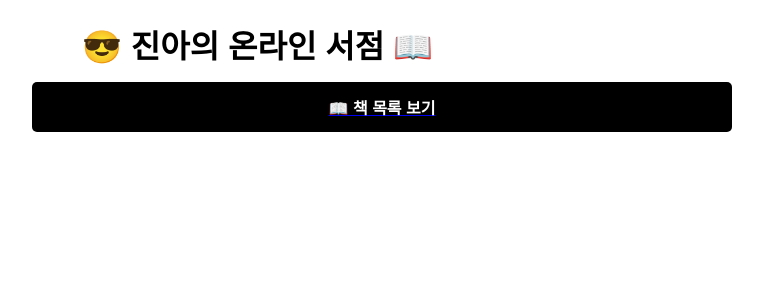
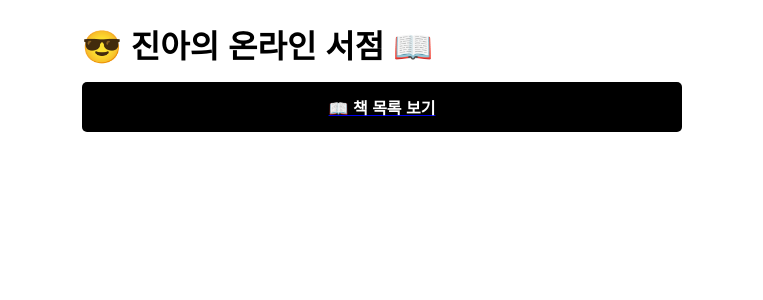
Before and after one commit to dev-gina/online-bookstore-frontend, a Next.js app: page / in a window 1280 px wide. Shown: the top 300 px of the page, without its empty margins (258-1021 px from the left). Built offline with nearby package versions, Linux system fonts and the light colour scheme.

Commit message:
crud 완료

```diff
--- a/styles/App.css
+++ b/styles/App.css
@@ -39,7 +39,7 @@ input {
 }
 
 .add-button {
- width: 700px;
+ width: 600px;
  height: 50px;
  background-color: black;
  color: white;
```
